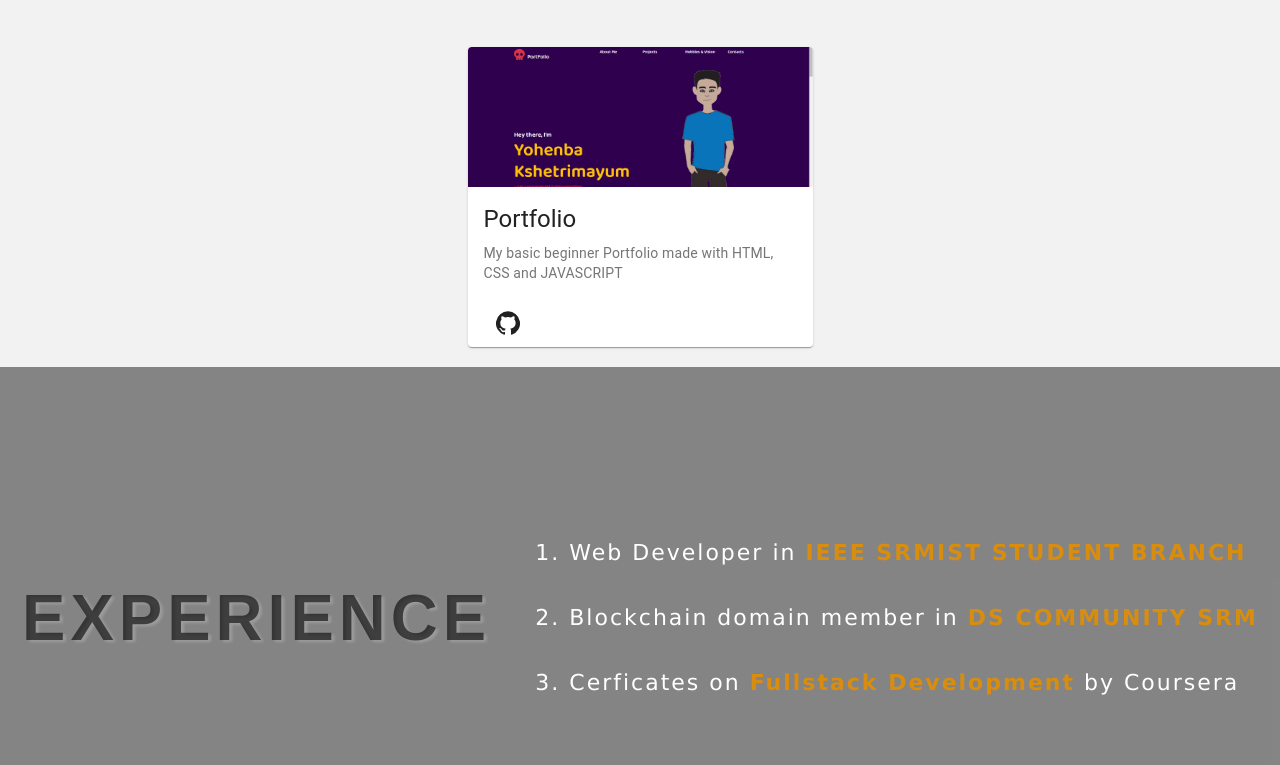
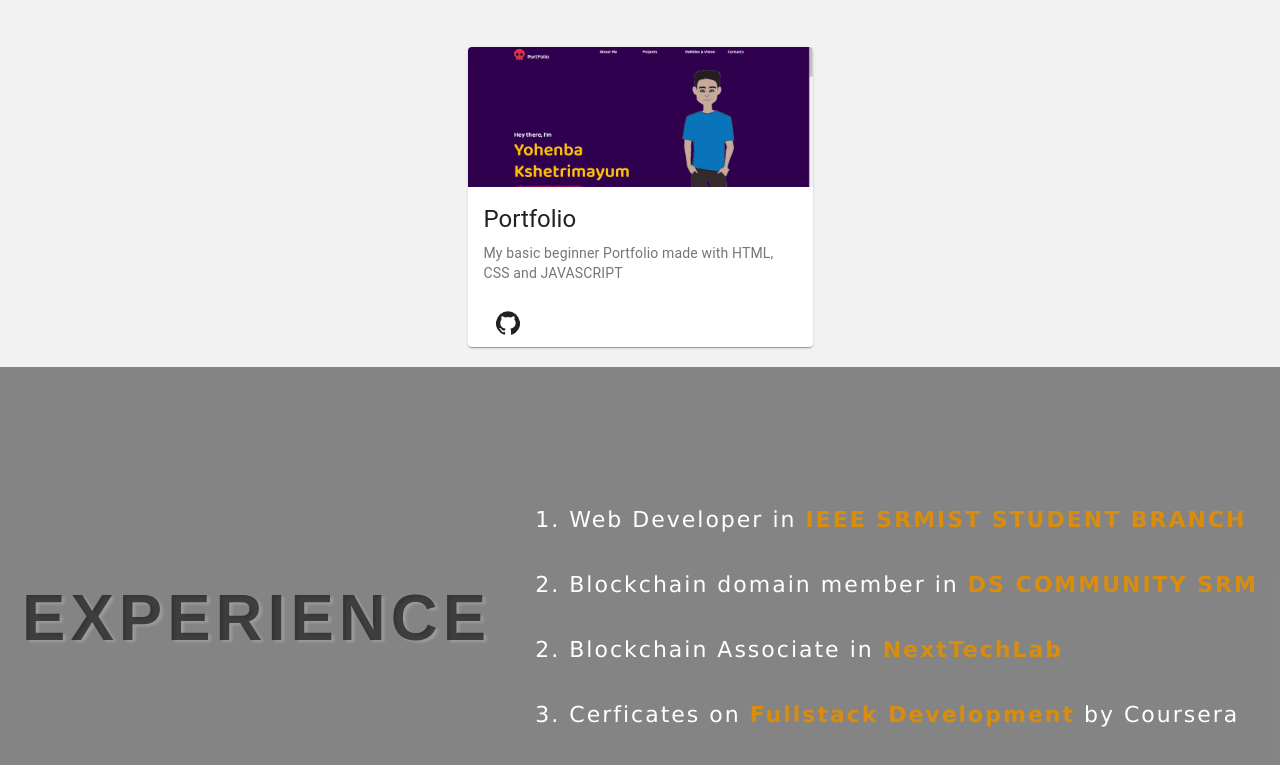
Before and after one commit to Yohenba18/Portfolio, a React (Create React App) app: page / in a window 1280 px wide. Shown: the part 2217-2982 px from the top of the page. Built offline with nearby package versions, Linux system fonts and the light colour scheme.

Commit message:
experience updated

```diff
--- a/src/Components/Experience.js
+++ b/src/Components/Experience.js
@@ -10,6 +10,7 @@
             <div className="experience__right">
                 <h3>1. Web Developer in <b style={{color: "#D88D0E"}}>IEEE SRMIST STUDENT BRANCH</b></h3>
                 <h3>2. Blockchain domain member in <b style={{color: "#D88D0E"}}>DS COMMUNITY SRM</b></h3>
+                <h3>2. Blockchain Associate in <b style={{color: "#D88D0E"}}>NextTechLab</b></h3>
                 <h3>3. Cerficates on <b style={{color: "#D88D0E"}}>Fullstack Development</b> by Coursera</h3>
             </div>
         </div>
```
